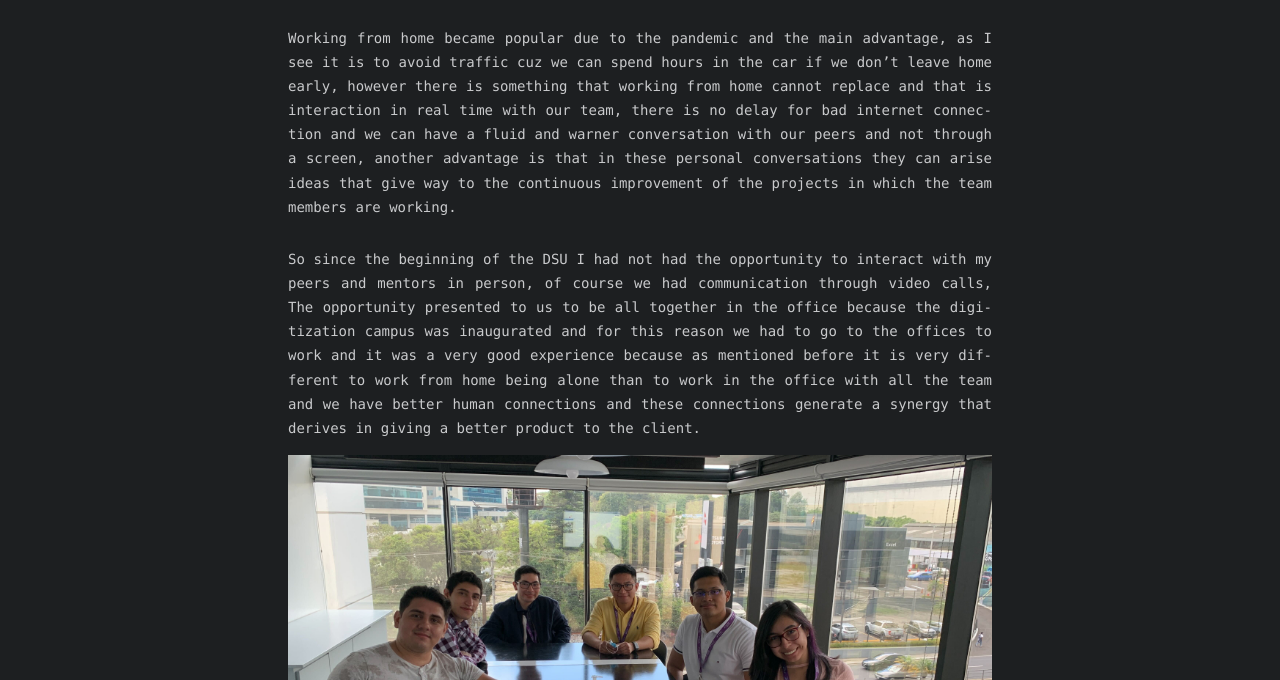
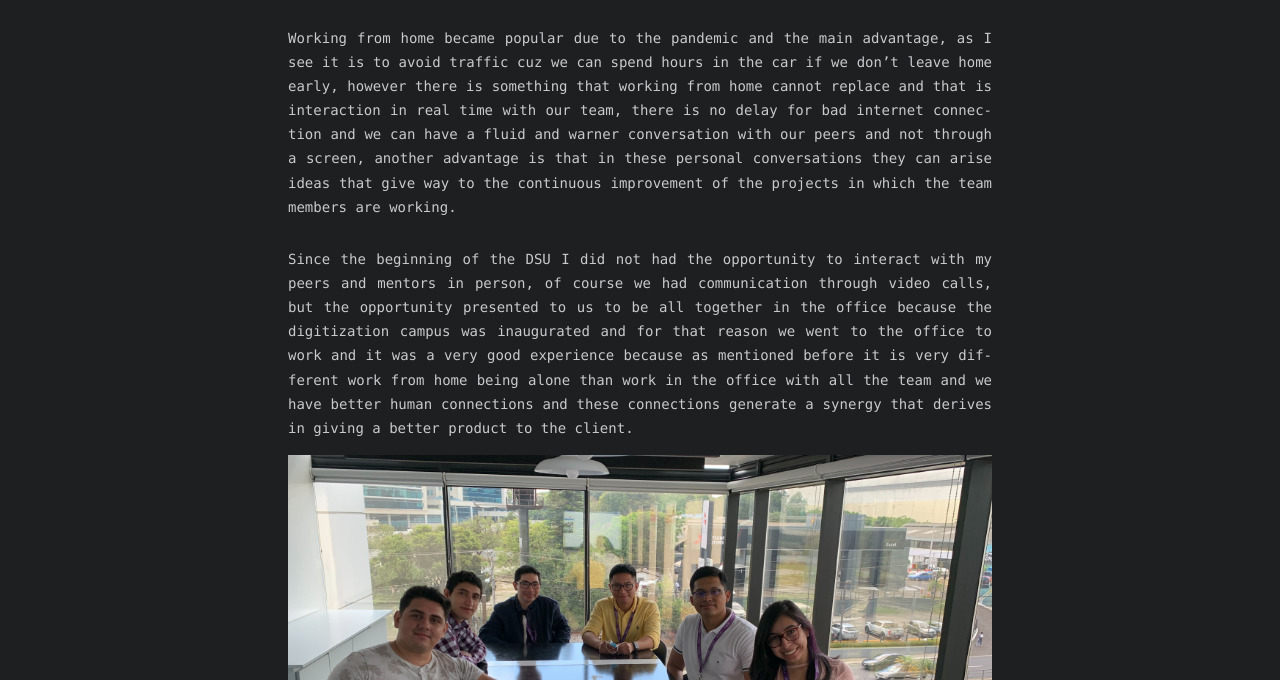
Before and after one commit to racarlosdavidtelus/values-logs, a plain HTML site: page docs/2022/06/15/digitization-campus/index.html in a window 1280 px wide. Shown: the part 120-800 px from the top of the page. Drawn offline with nearby package versions, Linux system fonts and the light colour scheme; some packages are replaced by stand-ins of ours; a script that the page names is missing.

Commit message:
feat: blog deployment

```diff
--- a/docs/2022/06/15/digitization-campus/index.html
+++ b/docs/2022/06/15/digitization-campus/index.html
@@ -17,7 +17,7 @@
 <meta property="og:image" content="https://racarlosdavidtelus.github.io/values-logs/2022/06/15/digitization-campus/office1.jpeg">
 <meta property="og:image" content="https://racarlosdavidtelus.github.io/values-logs/2022/06/15/digitization-campus/office2.jpeg">
 <meta property="article:published_time" content="2022-06-15T17:42:39.000Z">
-<meta property="article:modified_time" content="2022-06-15T20:56:57.364Z">
+<meta property="article:modified_time" content="2022-06-15T23:31:30.000Z">
 <meta property="article:author" content="Carlos David">
 <meta property="article:tag" content="We passionately put our customers and communities first">
 <meta name="twitter:card" content="summary">
@@ -151,7 +151,7 @@
 
   <div class="content" itemprop="articleBody">
     <p>Working from home became popular due to the pandemic and the main advantage, as I see it is to avoid traffic cuz we can spend hours in the car if we don’t leave home early, however there is something that working from home cannot replace and that is interaction in real time with our team, there is no delay for bad internet connection and we can have a fluid and warner conversation with our peers and not through a screen, another advantage is that in these personal conversations they can arise ideas that give way to the continuous improvement of the projects in which the team members are working.</p>
-<p>So since the beginning of the DSU I had not had the opportunity to interact with my peers and mentors in person, of course we had communication through video calls, The opportunity presented to us to be all together in the office because the digitization campus was inaugurated and for this reason we had to go to the offices to work and it was a very good experience because as mentioned before it is very different to work from home being alone than to work in the office with all the team and we have better human connections and these connections generate a synergy that derives in giving a better product to the client.</p>
+<p>Since the beginning of the DSU I did not had the opportunity to interact with my peers and mentors in person, of course we had communication through video calls, but the opportunity presented to us to be all together in the office because the digitization campus was inaugurated and for that reason we went to the office to work and it was a very good experience because as mentioned before it is very different work from home being alone than work in the office with all the team and we have better human connections and these connections generate a synergy that derives in giving a better product to the client.</p>
 <img src="/values-logs/2022/06/15/digitization-campus/office0.jpg" class="" title="Office">
 <h1 id=""><a href="#" class="headerlink" title=""></a></h1><img src="/values-logs/2022/06/15/digitization-campus/office1.jpeg" class="" title="Office 1">
 <h1 id="-1"><a href="#-1" class="headerlink" title=""></a></h1><img src="/values-logs/2022/06/15/digitization-campus/office2.jpeg" class="" title="Office 2">
```
Also changed, not shown: 1 other file.
